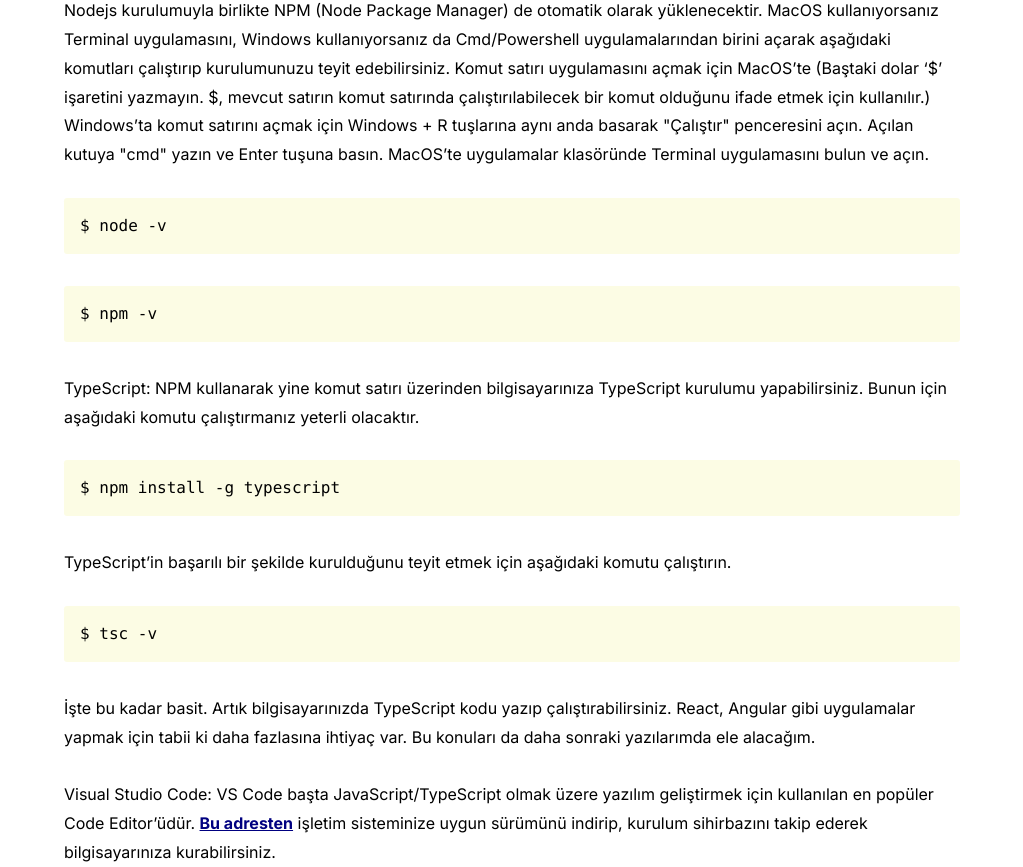
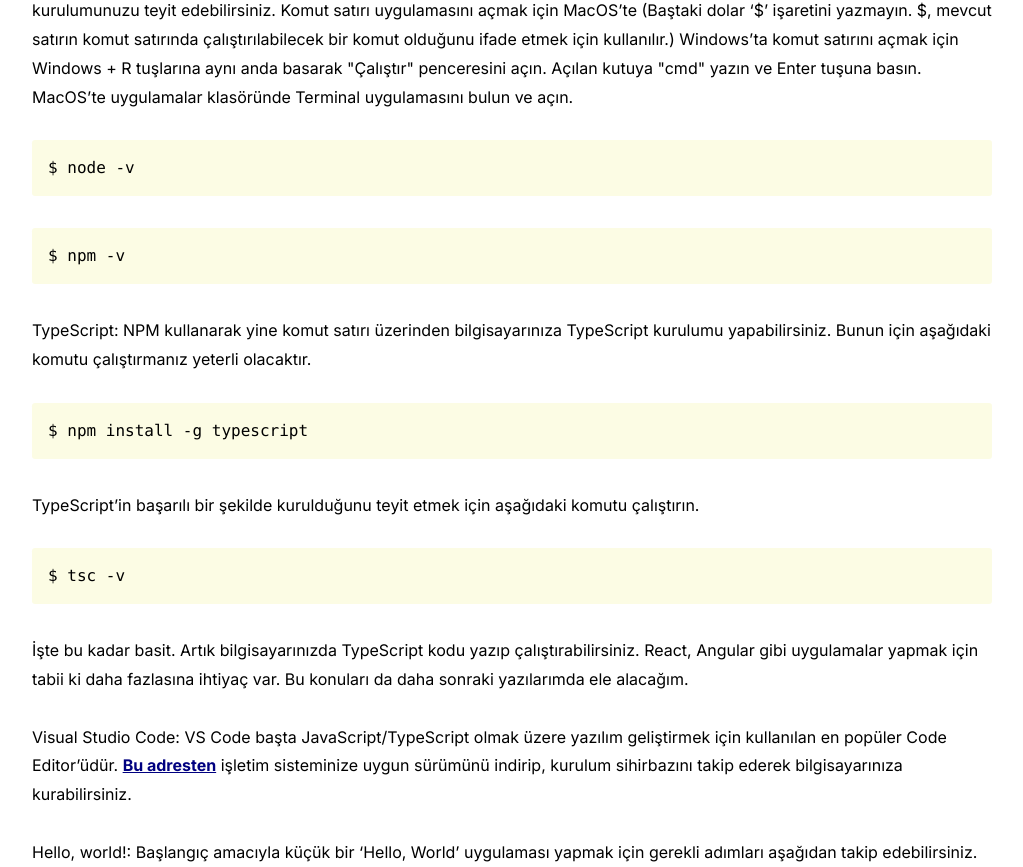
Before and after one commit to sasavas/alpsavas, a Next.js app: page /blog/typescript-programlama-diline-baslangic in a window 1280 px wide. Shown: the part 1930-2797 px from the top of the page, without its empty margins (128-1151 px from the left). Built offline with nearby package versions, Linux system fonts and the light colour scheme.

Commit message:
fix:styling

```diff
--- a/src/app/blog/[slug]/page.css
+++ b/src/app/blog/[slug]/page.css
@@ -1,8 +1,18 @@
 article{
-    max-width: 80%;
+    width: 90%;
     margin: 4rem auto;
-    padding-left: 4rem;
-    padding-right: 4rem;
+}
+
+@media screen and (min-width: 1024px) {
+    article{
+        width: 80%;
+    }
+}
+
+@media screen and (min-width: 1280px) {
+    article{
+        max-width: 60rem;
+    }
 }
 
 h1 {
--- a/src/app/globals.css
+++ b/src/app/globals.css
@@ -16,7 +16,7 @@
   }
 }
 
-body{
+body {
   background-color: white;
 }
 
@@ -25,3 +25,7 @@
     text-wrap: balance;
   }
 }
+
+pre {
+  overflow-x: auto;
+}
--- a/src/app/page.tsx
+++ b/src/app/page.tsx
@@ -4,7 +4,7 @@
 export default function Home() {
     return (
         <main className="">
-            <div className="container flex flex-col gap-4 px-4 py-8 max-w-[80%] m-auto min-h-screen">
+            <div className="container min-h-screen flex flex-col gap-4 py-8 w-[95%] lg:w-[80%] xl:max-w-[60rem] mx-auto">
                 <p className="text-4xl font-bold text-primaryText">Hi, I'm Alp Savas</p>
                 <div>
                     <p className="text-l text-secondaryText">Software Developer. Currently working as a freelancer and consultant.</p>
```
